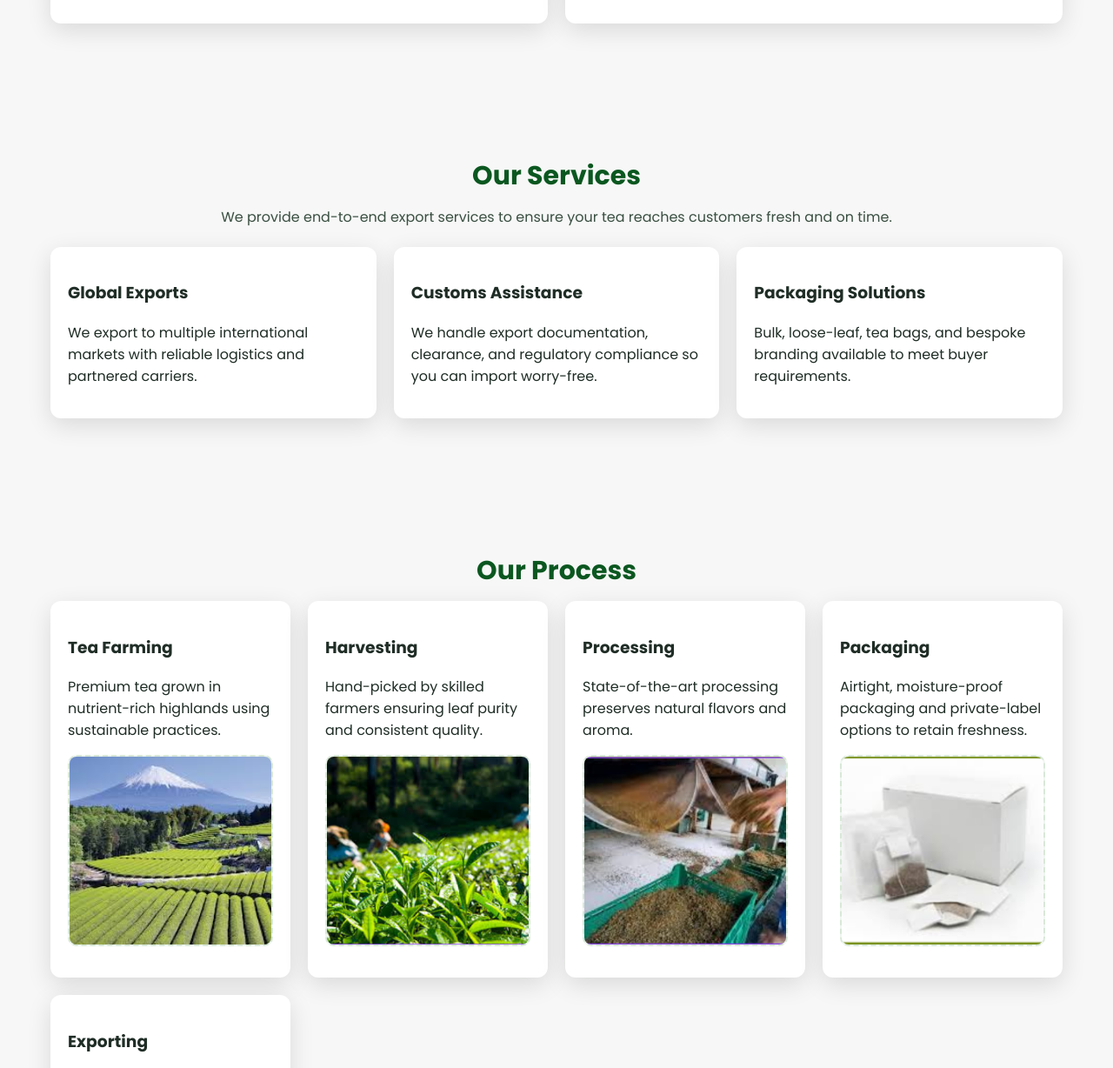
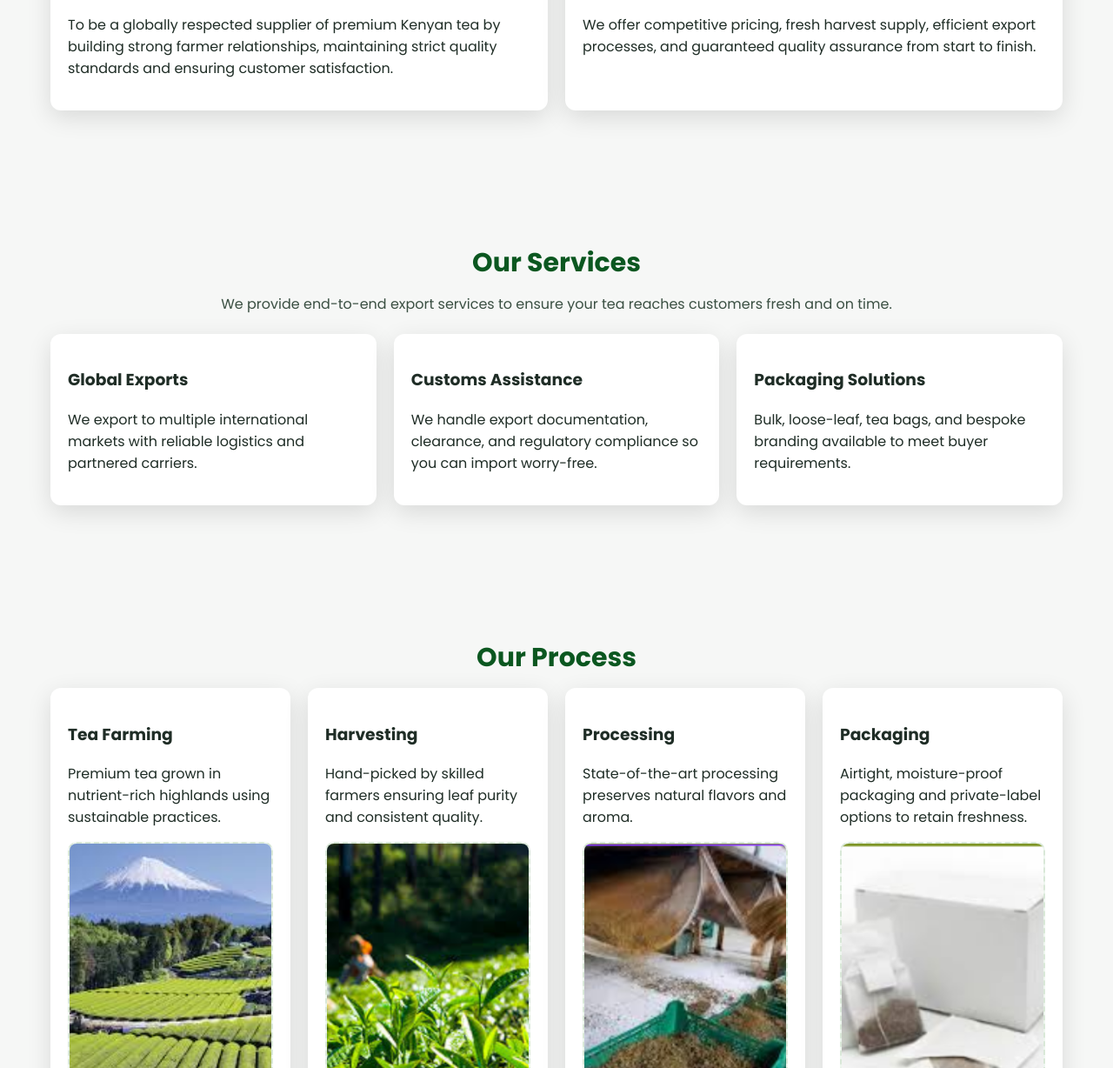
Before and after one commit to Blake332/Tealuxe-project, a website: page index.html in a window 1280 px wide. Shown: the part 1375-2603 px from the top of the page at 87% size. Drawn offline with Linux system fonts and the light colour scheme.

Commit message:
Update index.html

```diff
--- a/index.html
+++ b/index.html
@@ -213,7 +213,7 @@
     .card{background:var(--card); padding:20px; border-radius:12px; box-shadow:0 8px 28px var(--shadow)}
 
     /* image placeholder + helper for direct editing */
-    .img-space{width:100%; height:220px; background:#eef6ef; border-radius:10px; display:flex; align-items:center; justify-content:center; color:#859a82; border:2px dashed #d9e8d8; font-weight:600}
+    .img-space{width:100%; height:320px; background:#eef6ef; border-radius:10px; display:flex; align-items:center; justify-content:center; color:#859a82; border:2px dashed #d9e8d8; font-weight:600}
     .gallery img{width:100%; height:220px; object-fit:cover; border-radius:10px}
 
     /* contact */
```
